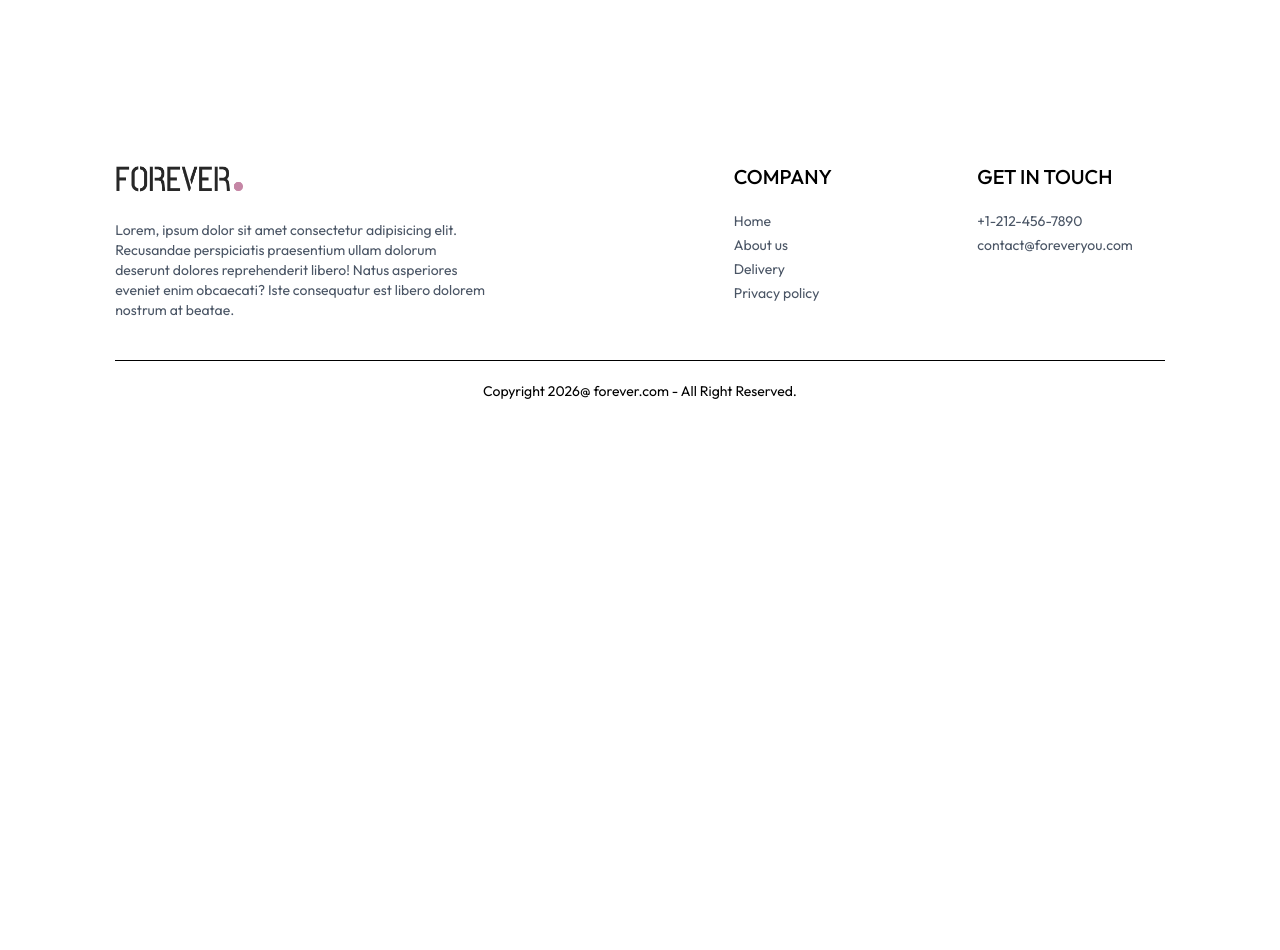
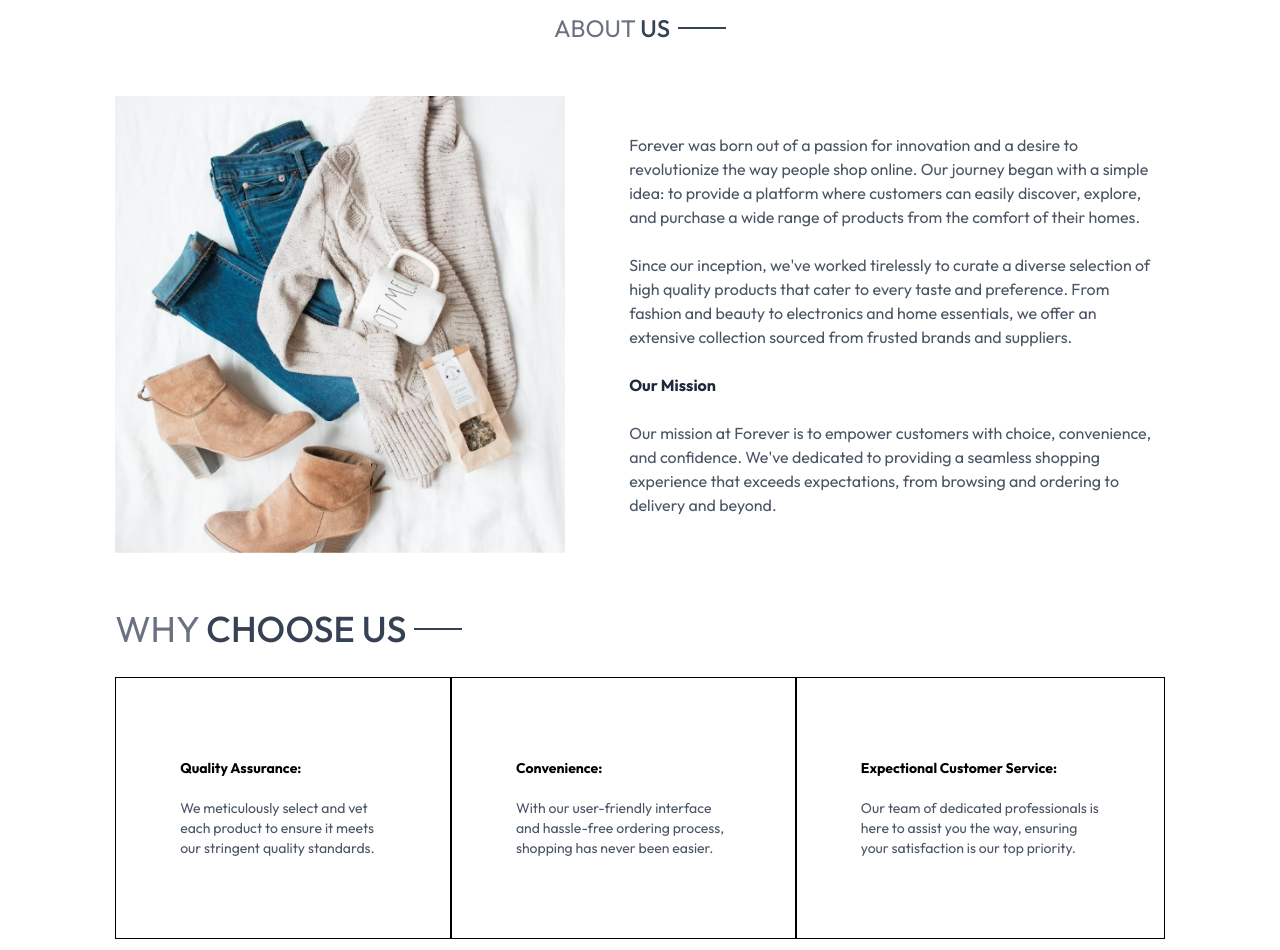
Before and after one commit to tieukhaihoan127/ecommerce-forever, a React (Vite) app in the folder frontend/: page /about in a window 1280 px wide. Shown: the part 102-1052 px from the top of the page. Before the commit the page ends 800 px from the top, so only its background shows below. Built offline with nearby package versions, Linux system fonts and the light colour scheme.

Commit message:
About and Contact Page UI

```diff
--- a/frontend/src/pages/About.jsx
+++ b/frontend/src/pages/About.jsx
@@ -1,8 +1,41 @@
-import React from 'react'
+import { assets } from '../assets/frontend_assets/assets';
+import Title from '../components/Title';
+import NewsletterBox from '../components/NewsletterBox';
 
 const About = () => {
   return (
-    <div>About</div>
+    <div>
+      <div className='text-2xl text-center pt-8 border-t'>
+        <Title text1={'ABOUT'} text2={'US'}/>
+      </div>
+      <div className='my-10 flex flex-col md:flex-row gap-16'>
+        <img src={assets.about_img} alt="" className='w-full md:max-w-112.5'/>
+        <div className='flex flex-col justify-center gap-6 md:w-2/4 text-gray-600'>
+          <p>Forever was born out of a passion for innovation and a desire to revolutionize the way people shop online. Our journey began with a simple idea: to provide a platform where customers can easily discover, explore, and purchase a wide range of products from the comfort of their homes.</p>
+          <p>Since our inception, we've worked tirelessly to curate a diverse selection of high quality products that cater to every taste and preference. From fashion and beauty to electronics and home essentials, we offer an extensive collection sourced from frusted brands and suppliers.</p>
+          <b className='text-gray-800'>Our Mission</b>
+          <p>Our mission at Forever is to empower customers with choice, convenience, and confidence. We've dedicated to providing a seamless shopping experience that exceeds expectations, from browsing and ordering to delivery and beyond.</p>
+        </div>
+      </div>
+      <div className='text-4xl py-4'>
+        <Title text1={'WHY'} text2={'CHOOSE US'}/>
+      </div>
+      <div className='flex flex-col md:flex-row text-sm mb-20'>
+        <div className='border px-10 md:px-16 py-8 sm:py-20 flex flex-col gap-5'>
+          <b>Quality Assurance:</b>
+          <p className='text-gray-600'>We meticulously select and vet each product to ensure it meets our stringent quality standards.</p>
+        </div>
+        <div className='border px-10 md:px-16 py-8 sm:py-20 flex flex-col gap-5'>
+          <b>Convenience:</b>
+          <p className='text-gray-600'>With our user-friendly interface and hassle-free ordering process, shopping has never been easier.</p>
+        </div>
+        <div className='border px-10 md:px-16 py-8 sm:py-20 flex flex-col gap-5'>
+          <b>Expectional Customer Service:</b>
+          <p className='text-gray-600'>Our team of dedicated professionals is here to assist you the way, ensuring your satisfaction is our top priority.</p>
+        </div>
+      </div>
+      <NewsletterBox/>
+    </div>
   )
 }
 
--- a/frontend/src/pages/Contact.jsx
+++ b/frontend/src/pages/Contact.jsx
@@ -1,8 +1,26 @@
-import React from 'react'
+import { assets } from '../assets/frontend_assets/assets';
+import Title from '../components/Title';
+import NewsletterBox from '../components/NewsletterBox';
 
 const Contact = () => {
   return (
-    <div>Contact</div>
+    <div>
+      <div className='text-center text-2xl pt-10 border-t'>
+        <Title text1={'CONTACT'} text2={'US'}/>
+      </div>
+      <div className='my-10 flex flex-col justify-center md:flex-row gap-10 mb-28'>
+        <img src={assets.contact_img} alt="" className='w-full md:max-w-120'/>
+        <div className='flex flex-col justify-center items-start gap-6'>
+          <p className='font-semibold text-xl text-gray-600'>Our Store</p>
+          <p className='text-gray-500'>54709 Willms Station <br /> Suite 350, Washington, USA</p>
+          <p className='text-gray-500'>Tel: (415) 555-0132 <br /> Email: admin@forever.com</p>
+          <p className='font-semibold text-xl text-gray-600'>Careers at Forever</p>
+          <p className='text-gray-500'>Learn more about our teams and job openings.</p>
+          <button className='border border-black px-8 py-4 text-sm hover:bg-black hover:text-white transition-all duration-500 cursor-pointer'>Explore Jobs</button>
+        </div>
+      </div>
+      <NewsletterBox/>
+    </div>
   )
 }
 
```
